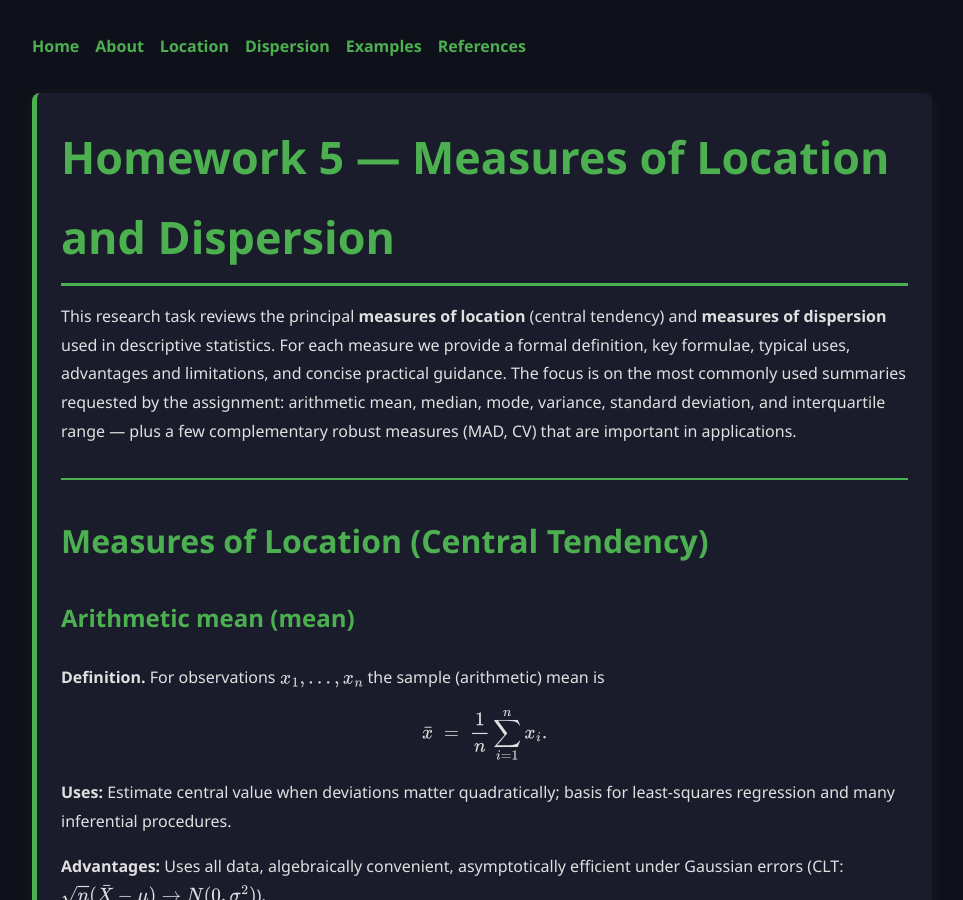
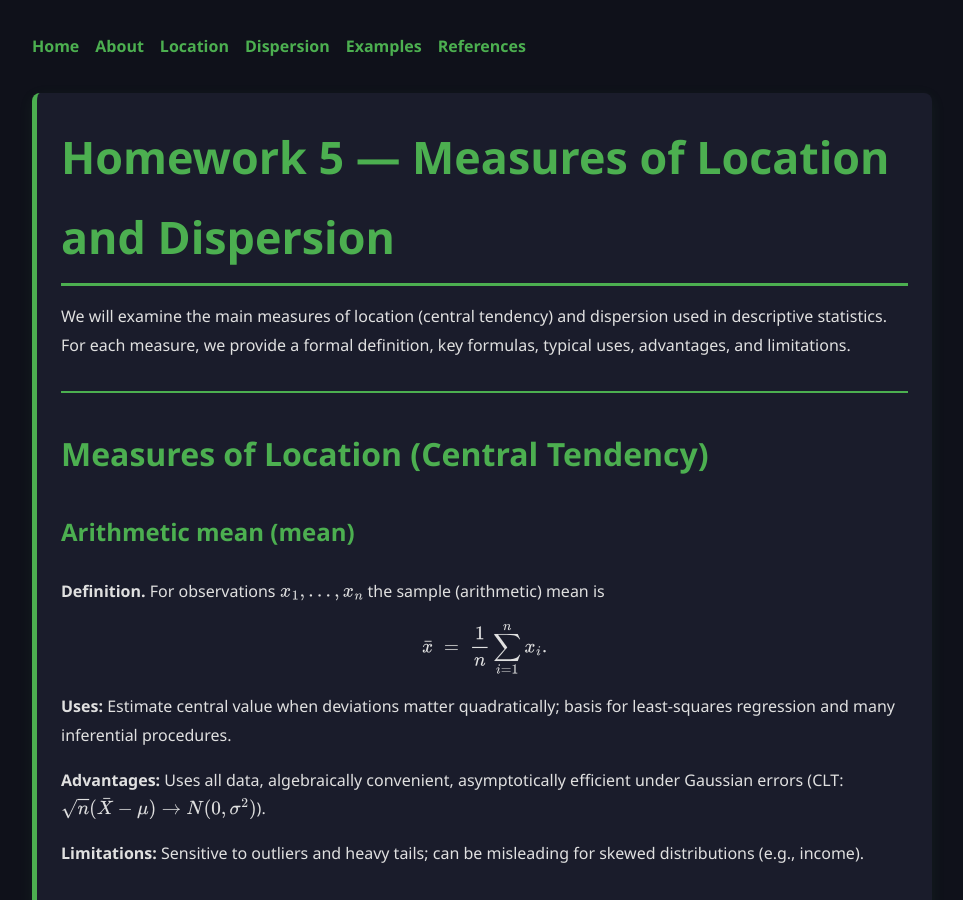
Before and after one commit to ricky2905/ricky2905.github.io, a Jekyll site: the page HOMEWORK/homework5/index.html, which Jekyll copies as it is, in a window 1280 px wide and 900 px high. Shown: the whole window, without its empty margins (158-1121 px from the left). Built offline with Jekyll 4.4.1, drawn with Linux system fonts in a browser that asks for light colours.

Commit message:
Update index.html

```diff
--- a/HOMEWORK/homework5/index.html
+++ b/HOMEWORK/homework5/index.html
@@ -101,7 +101,7 @@ th.dimmed { opacity: 0.55; }
     <article class="card">
       <h1>Homework 5 — Measures of Location and Dispersion</h1>
 
-      <p>This research task reviews the principal <strong>measures of location</strong> (central tendency) and <strong>measures of dispersion</strong> used in descriptive statistics. For each measure we provide a formal definition, key formulae, typical uses, advantages and limitations, and concise practical guidance. The focus is on the most commonly used summaries requested by the assignment: arithmetic mean, median, mode, variance, standard deviation, and interquartile range — plus a few complementary robust measures (MAD, CV) that are important in applications.</p>
+<p>We will examine the main measures of location (central tendency) and dispersion used in descriptive statistics. For each measure, we provide a formal definition, key formulas, typical uses, advantages, and limitations.</p>
 
       <hr/>
 
```
